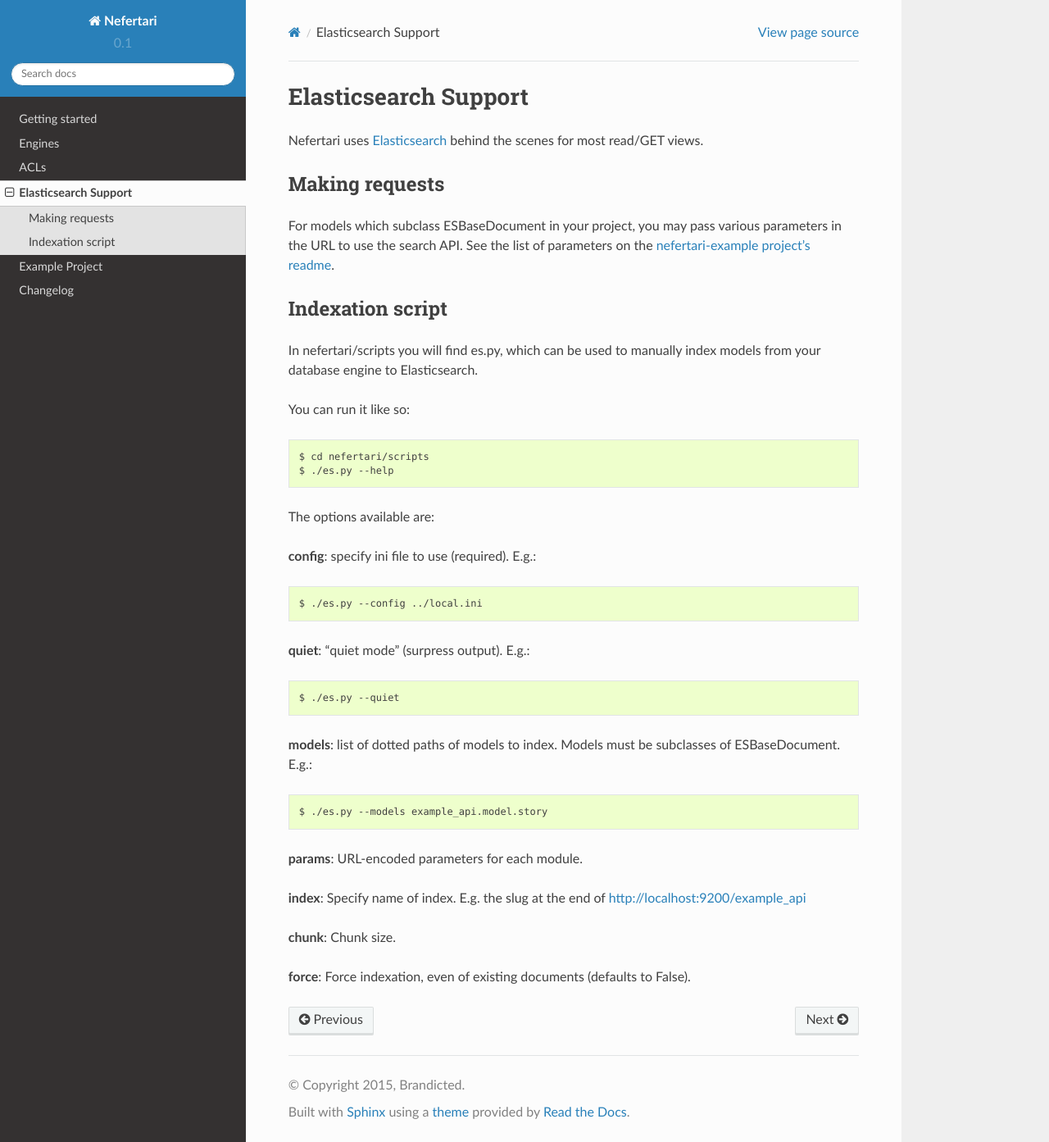
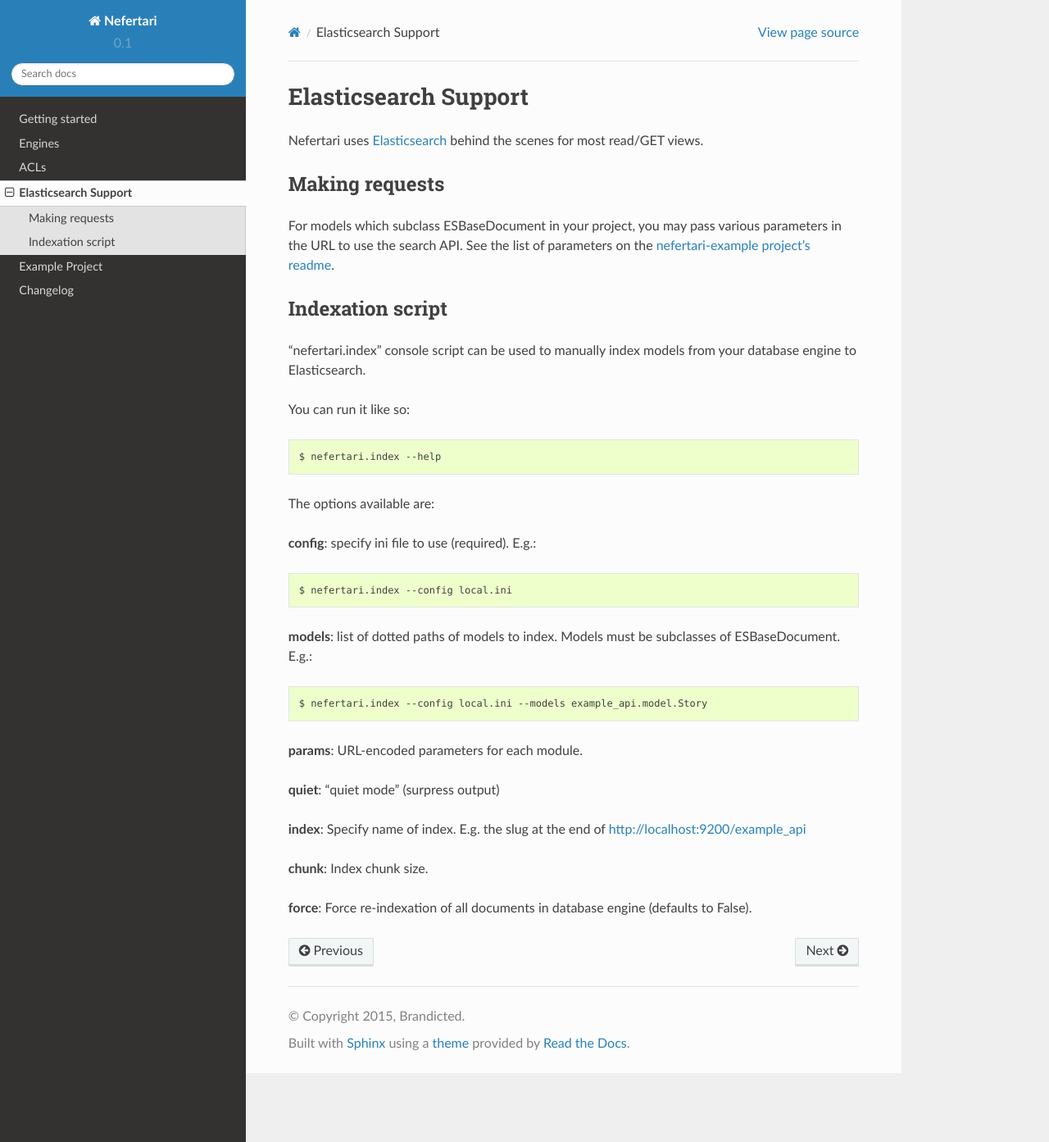
Before and after one commit to ramses-tech/nefertari, a Sphinx documentation site: the page built from docs/source/elasticsearch.rst, in a window 1280 px wide and 1393 px high. Shown: the whole window at 82% size. Built offline with Sphinx 7.4.7 and the Read the Docs theme 2.0.0, drawn with Linux system fonts in a browser that asks for light colours.

Commit message:
adding nefertari.index console script to docs

```diff
--- a/docs/source/elasticsearch.rst
+++ b/docs/source/elasticsearch.rst
@@ -12,31 +12,28 @@
 Indexation script
 -----------------
 
-In nefertari/scripts you will find es.py, which can be used to manually index models from your database engine to Elasticsearch.
+"nefertari.index" console script can be used to manually index models from your database engine to Elasticsearch.
 
 You can run it like so::
 
-	$ cd nefertari/scripts
-	$ ./es.py --help
+    $ nefertari.index --help
 
 The options available are:
 
 **config**: specify ini file to use (required). E.g.::
 
-	$ ./es.py --config ../local.ini
-
-**quiet**: "quiet mode" (surpress output). E.g.::
-
-	$ ./es.py --quiet
+    $ nefertari.index --config local.ini
 
 **models**: list of dotted paths of models to index. Models must be subclasses of ESBaseDocument.  E.g.::
 
-	$ ./es.py --models example_api.model.story
+    $ nefertari.index --config local.ini --models example_api.model.Story
 
 **params**: URL-encoded parameters for each module.
 
+**quiet**: "quiet mode" (surpress output)
+
 **index**: Specify name of index. E.g. the slug at the end of http://localhost:9200/example_api
 
-**chunk**: Chunk size.
+**chunk**: Index chunk size.
 
-**force**: Force indexation, even of existing documents (defaults to False).
+**force**: Force re-indexation of all documents in database engine (defaults to False).
```
